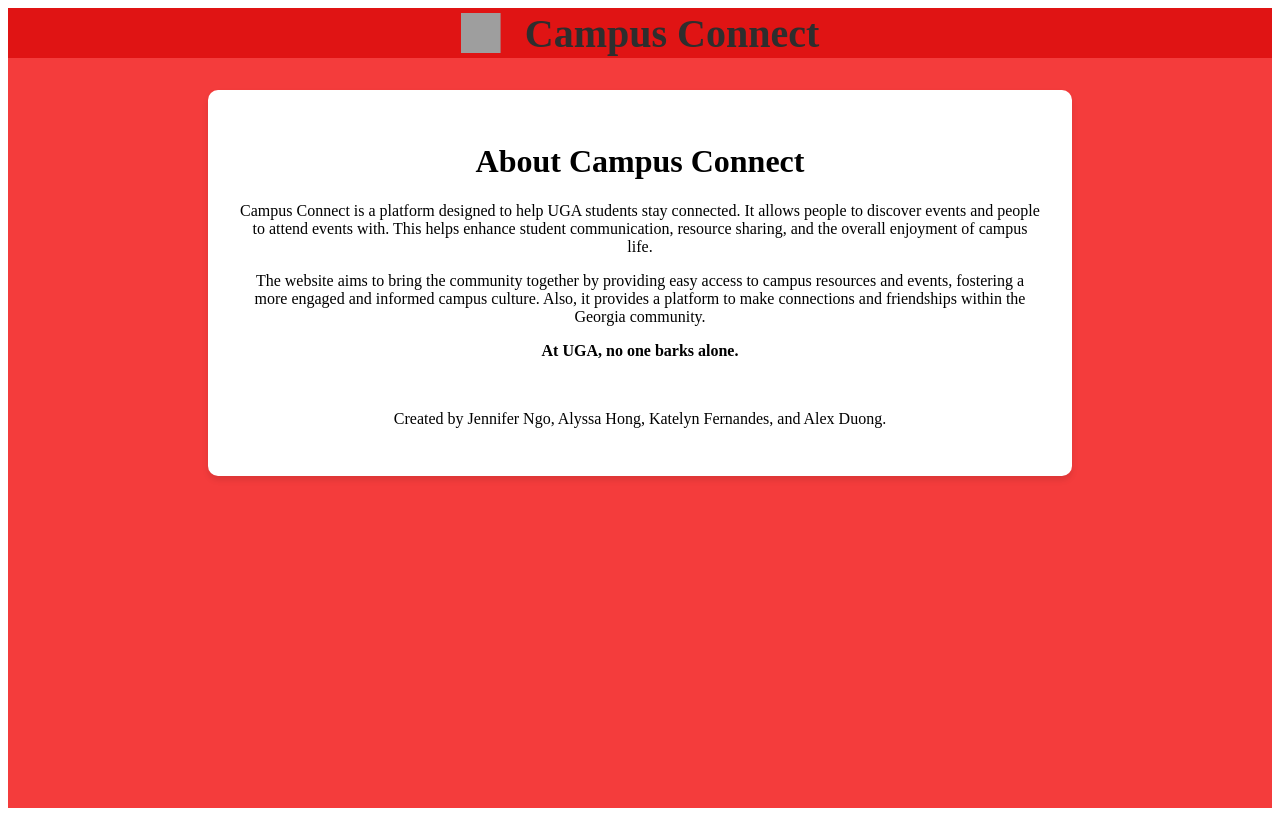
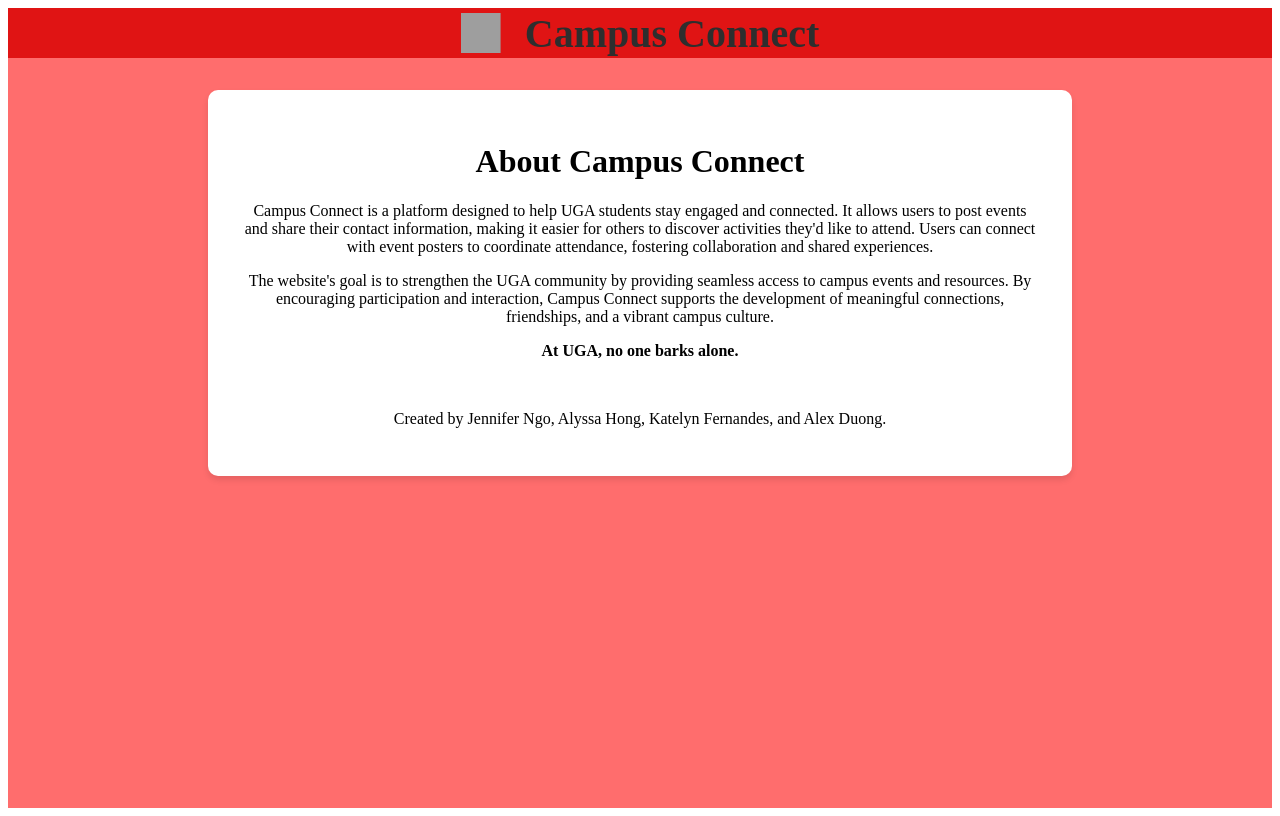
Before and after one commit to alyssa-hong/CampusConnect, a Next.js app: page /about in a window 1280 px wide. Built offline with nearby package versions, Linux system fonts and the light colour scheme; grey boxes are pictures that could not be loaded.

Commit message:
About page updates

```diff
--- a/src/pages/about.tsx
+++ b/src/pages/about.tsx
@@ -34,20 +34,21 @@ const About: React.FC = () => {
       <div className="about-card">
         <h1><b>About Campus Connect</b></h1>
         <p>
-          Campus Connect is a platform designed to help UGA students stay
-          connected. It allows people to discover events and people to attend events with.
-            This helps enhance student communication, resource sharing, and the overall enjoyment of campus life.
+        Campus Connect is a platform designed to help UGA students stay engaged and connected.
+        It allows users to post events and share their contact information, making it easier
+        for others to discover activities they'd like to attend. Users can connect with event
+        posters to coordinate attendance, fostering collaboration and shared experiences.
         </p>
         <p>
-          The website aims to bring the community together by providing easy access to campus resources and events,
-          fostering a more engaged and informed campus culture. Also, it provides a platform to make connections and
-          friendships within the Georgia community.
-
+        The website's goal is to strengthen the UGA community by providing seamless access to
+        campus events and resources. By encouraging participation and interaction, Campus Connect
+        supports the development of meaningful connections, friendships, and a vibrant campus culture.
+        </p>
           <p><b>At UGA, no one barks alone.</b></p>
 
             <br></br>
           <p>Created by Jennifer Ngo, Alyssa Hong, Katelyn Fernandes, and Alex Duong.</p>
-        </p>
+
       </div>
     </div>
   );
--- a/src/styles/About.css
+++ b/src/styles/About.css
@@ -29,7 +29,7 @@
     flex-direction: column;
     align-items: center;
     min-height: 100vh;
-    background-color: #f43c3c;
+    background-color: #ff6d6d;
   }
 
 
```
